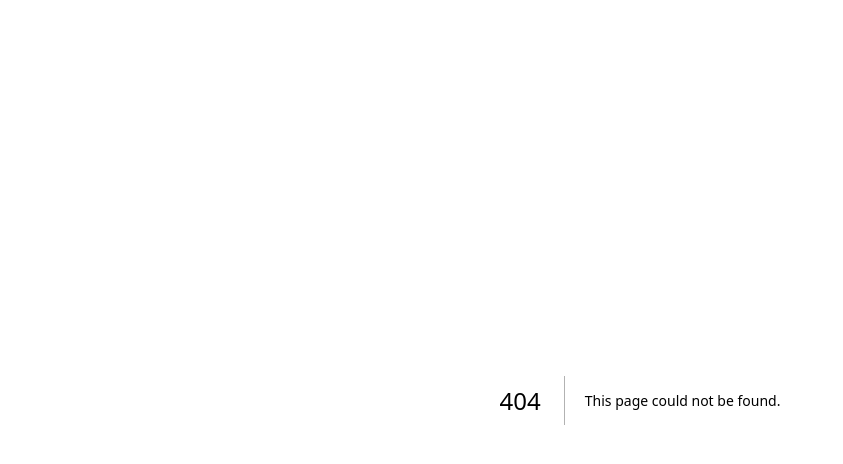
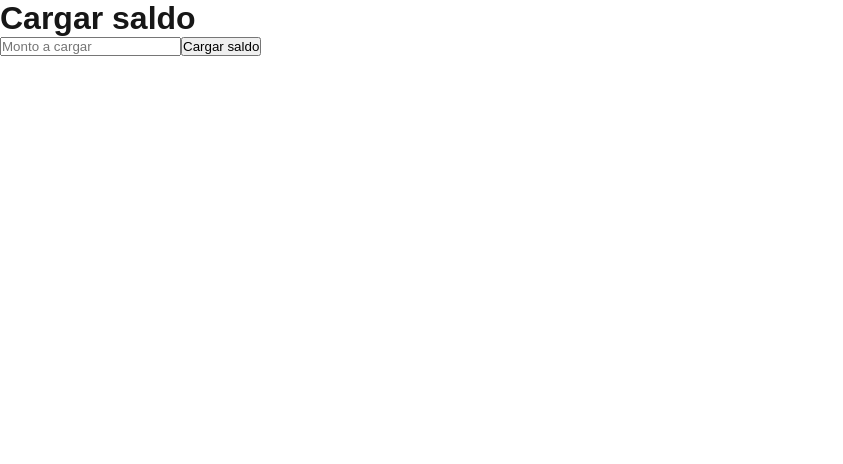
Before and after one commit to PioIX/2026-TPF-G17, a Next.js app in the folder Frontend/: page /cargarSaldo in a window 1280 px wide. Before the commit this address had no page. Shown: the top 464 px of the page, without its empty margins (0-843 px from the left). Built offline with nearby package versions, Linux system fonts and the light colour scheme.

Commit message:
con miranda hicimos el cargar saldo, ya se puede cargar

```diff
--- /dev/null
+++ b/Frontend/src/app/cargarSaldo/page.js
@@ -0,0 +1,50 @@
+"use client";
+import { useState } from "react";
+import Link from "next/link";
+import { useRouter } from "next/navigation";
+
+export default function CargarSaldo() {
+  const [monto, setMonto] = useState("");
+    const router = useRouter();
+
+  const handleSaldo = async (e) => {
+
+    try {
+      const response = await fetch("http://localhost:4000/cargar-saldo", {
+        method: "POST",
+        headers: { "Content-Type": "application/json" },
+        credentials: "include",
+        body: JSON.stringify({ monto }),
+      });
+
+      const data = await response.json();
+
+      if (response.ok) {
+        alert("¡Saldo cargado!");
+        router.push("/home");
+      } else {
+        alert("Error: " + (data.res || "Intente nuevamente"));
+      }
+    } catch (error) {
+      console.error("Error de red en el fetch:", error);
+      alert("No se pudo conectar con el servidor");
+    }
+  };
+
+
+  return (
+    <main>
+      <h1>Cargar saldo</h1>
+
+        <div>
+          <input
+            type="number"
+            placeholder="Monto a cargar"
+            value={monto}
+            onChange={function (e) { setMonto(e.target.value); }}
+          />
+          <button onClick={handleSaldo} type="submit">Cargar saldo</button>
+        </div>
+    </main>
+  );
+}
```
Also changed, not shown: Frontend/src/app/Home/page.js (+19 -4 lines), 2 other files (tests, documents, lock files or other folders).
